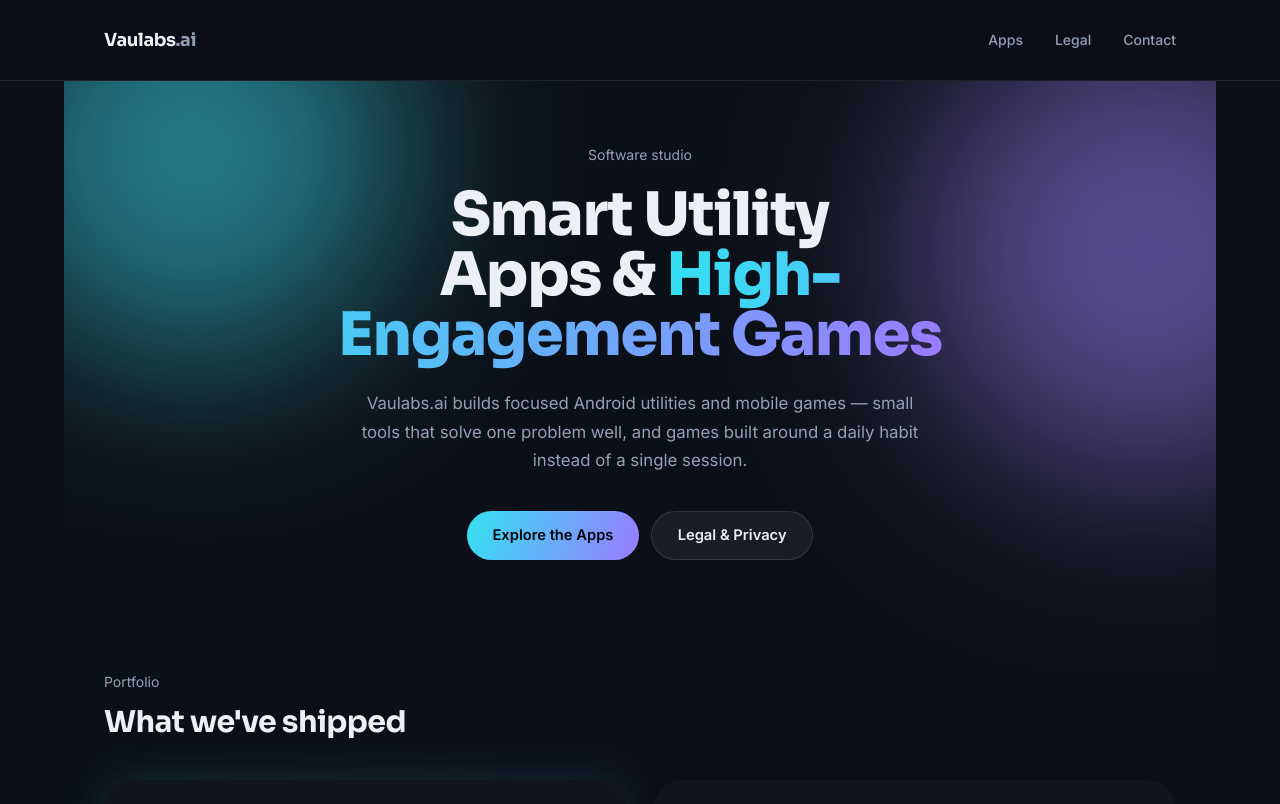
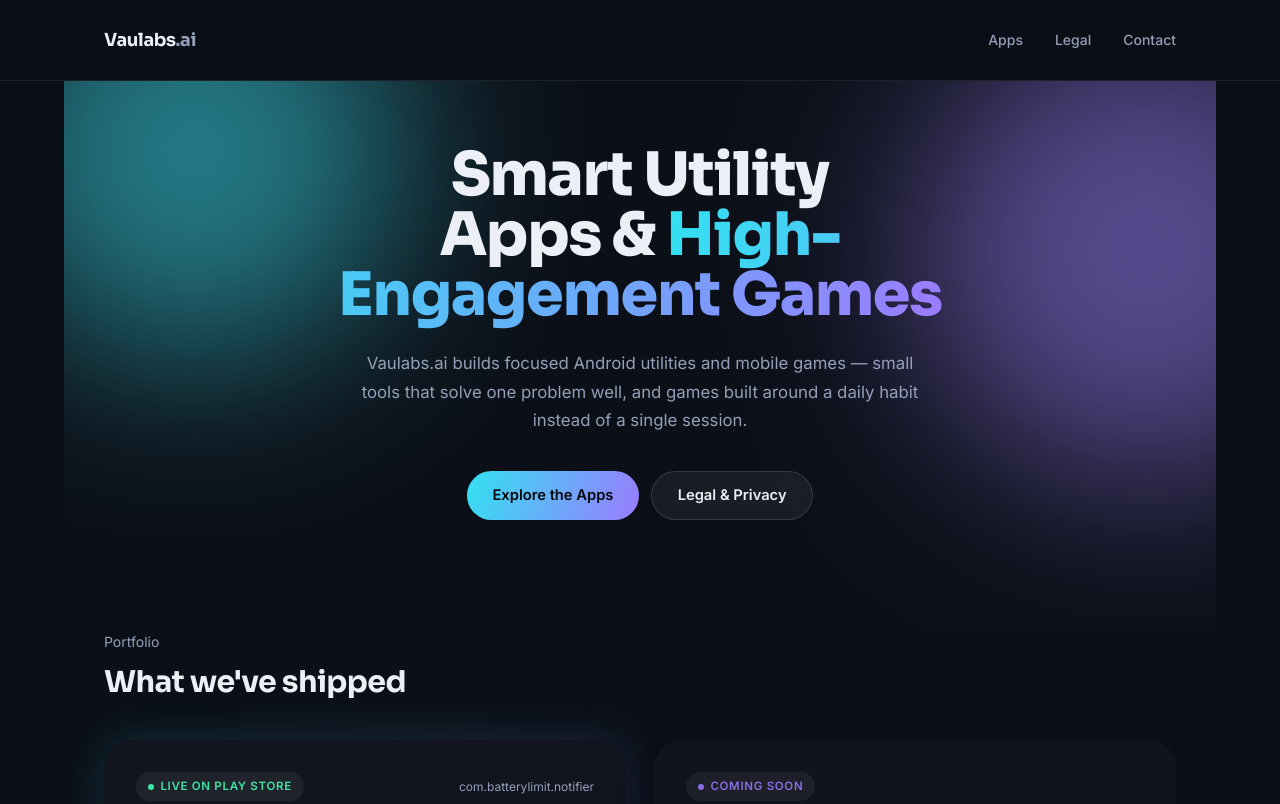
Before and after one commit to vaulabs-ai/vaulabs-ai.github.io, a plain HTML site: page index.html in a window 1280 px wide. Shown: the top 804 px of the page. Drawn offline with nearby package versions, Linux system fonts and the light colour scheme.

Commit message:
Remove redundant "Software studio" eyebrow from hero
Co-Authored-By: Claude Sonnet 5 <noreply@anthropic.com>
Claude-Session: https://claude.ai/code/session_01Kx8fFPxfLgezCbphduuzkH

```diff
--- a/index.html
+++ b/index.html
@@ -195,7 +195,6 @@
     <div class="orb orb-cyan"></div>
     <div class="orb orb-violet"></div>
     <div class="relative">
-      <p class="text-sm mb-5" style="color:var(--text-muted);">Software studio</p>
       <h1 class="text-4xl md:text-6xl font-extrabold leading-[1.08] mb-6 max-w-3xl mx-auto">
         Smart Utility Apps &amp; <span class="grad-text">High-Engagement Games</span>
       </h1>
```
